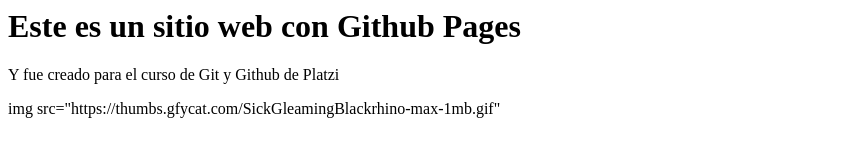
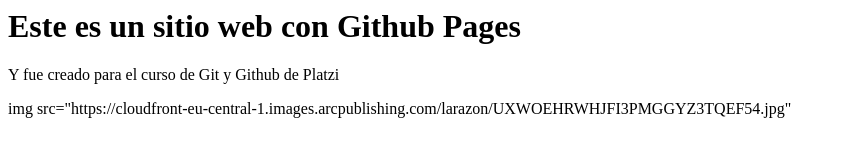
Before and after one commit to DanielR717/DanielR717, a plain HTML site: page index.html in a window 1280 px wide. Shown: the whole page, without its empty margins (0-845 px from the left). Drawn offline with Linux system fonts and the light colour scheme.

Commit message:
cambio de imagen

```diff
--- a/index.html
+++ b/index.html
@@ -1,3 +1,3 @@
 <h1>Este es un sitio web con Github Pages</h1>
 <p>Y fue creado para el curso de Git y Github de Platzi</p>
-<p>img src="https://thumbs.gfycat.com/SickGleamingBlackrhino-max-1mb.gif"</p>
+<p>img src="https://cloudfront-eu-central-1.images.arcpublishing.com/larazon/UXWOEHRWHJFI3PMGGYZ3TQEF54.jpg"</p>
```
